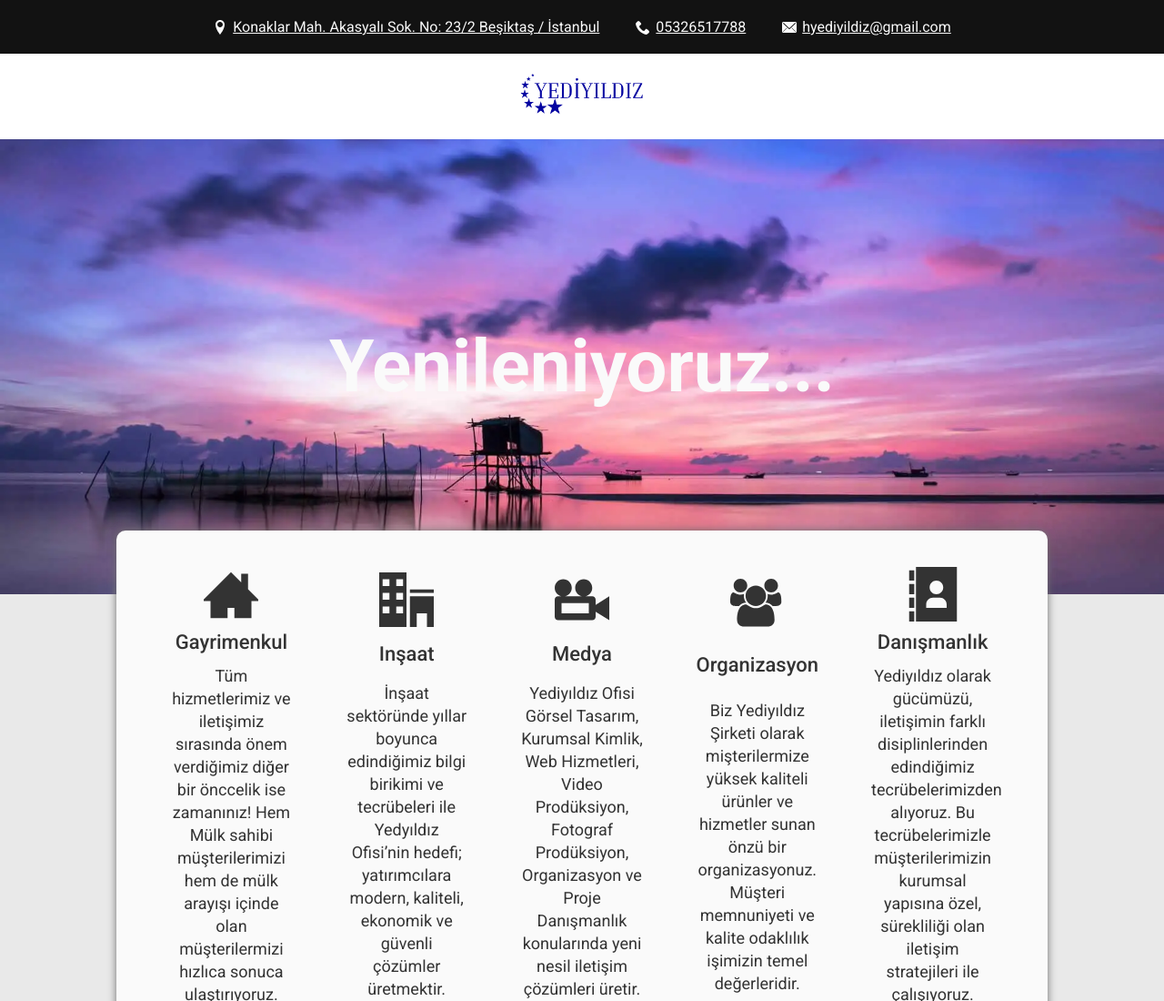
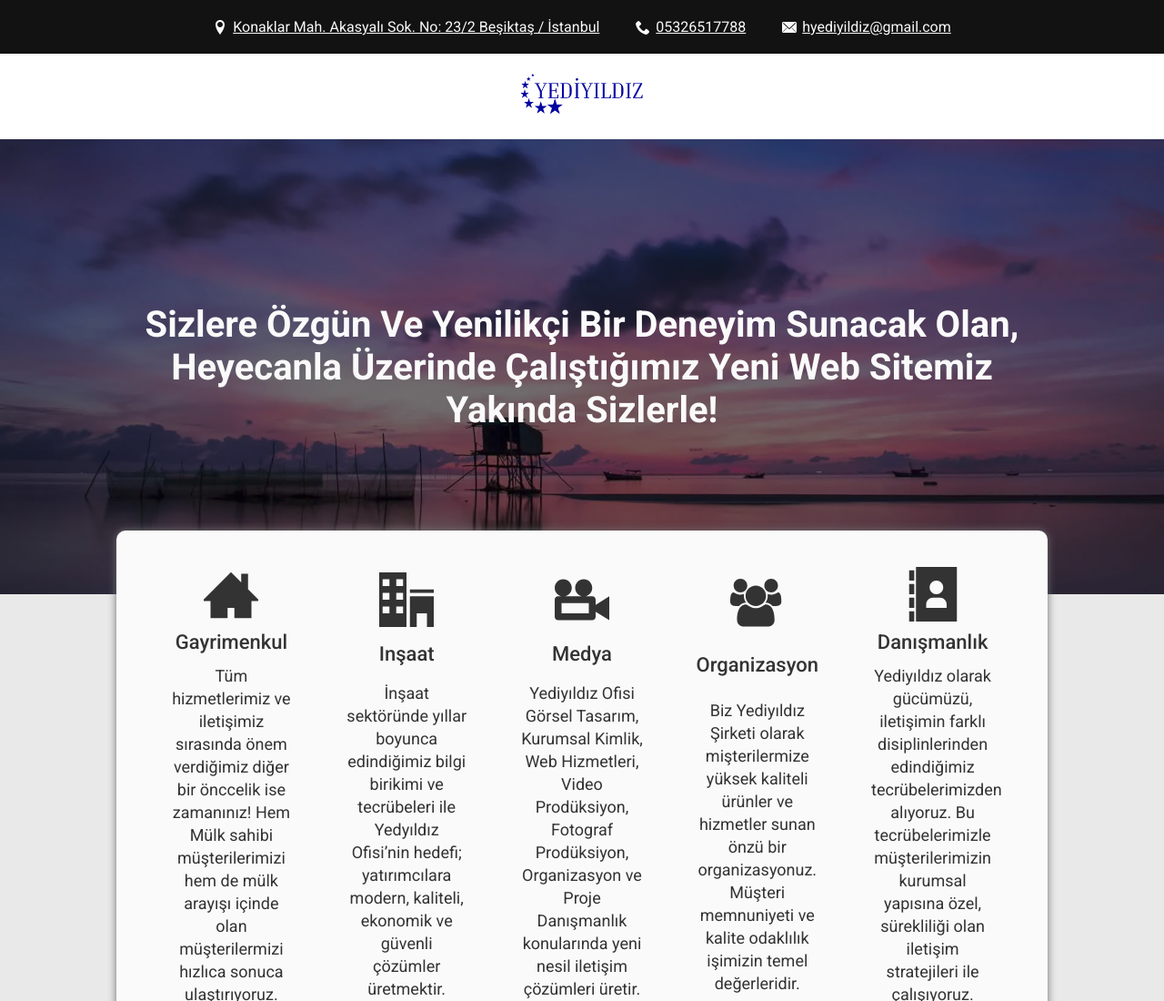
Before and after one commit to sekerhalithamza/yedi-yildiz-girisim, a website: page src/index.html in a window 1280 px wide. Shown: the top 1100 px of the page at 91% size. Drawn offline with nearby package versions, Linux system fonts and the light colour scheme; files that its build step writes are made by us from their sources.

Commit message:
change: pre title

```diff
--- a/src/index.html
+++ b/src/index.html
@@ -62,7 +62,13 @@
     <main class="main">
       <section class="section-hero">
         <!-- Put the bg img to h1 elem -->
-        <h1 class="section-hero__title">yenileniyoruz...</h1>
+        <h1 class="section-hero__title">
+          Sizlere özgün ve yenilikçi bir deneyim sunacak olan,
+          <br />
+          heyecanla üzerinde çalıştığımız yeni web sitemiz
+          <br />
+          yakında sizlerle!
+        </h1>
         <div class="section-hero__content">
           <div class="section-hero__content-wrapper">
             <div class="section-hero__content__item">
--- a/src/sass/base/_variables.scss
+++ b/src/sass/base/_variables.scss
@@ -16,7 +16,8 @@ $font-sizes: (
   "xl": 2.4rem,
   "xxl": 3.2rem,
   "xxxl": 3.6rem,
-  "xxxxl": 8.6rem,
+  "xxxxl": 4rem,
+  "xxxxxl": 8.6rem,
 );
 
 $font-weights: (
--- a/src/sass/components/_section-hero.scss
+++ b/src/sass/components/_section-hero.scss
@@ -5,10 +5,13 @@
   display: flex;
   flex-direction: column;
   justify-content: space-between;
+
   &__title {
     text-transform: capitalize;
     text-align: center;
     background-image: url("../assets/img/background.webp");
+    background-blend-mode: darken;
+    background-color: rgba(map-get($colors, dark), 0.6);
     background-repeat: no-repeat;
     background-size: cover;
     background-position: center;
@@ -20,13 +23,14 @@
     align-items: center;
     justify-content: center;
     color: map-get($colors, light);
-    font-size: 8rem;
+    font-size: map-get($font-sizes, xxxxl);
   }
 
   &__content {
     display: flex;
     justify-content: center;
     flex-grow: 0.9;
+
     &-wrapper {
       position: relative;
       transform: translateY(-7rem);
```
